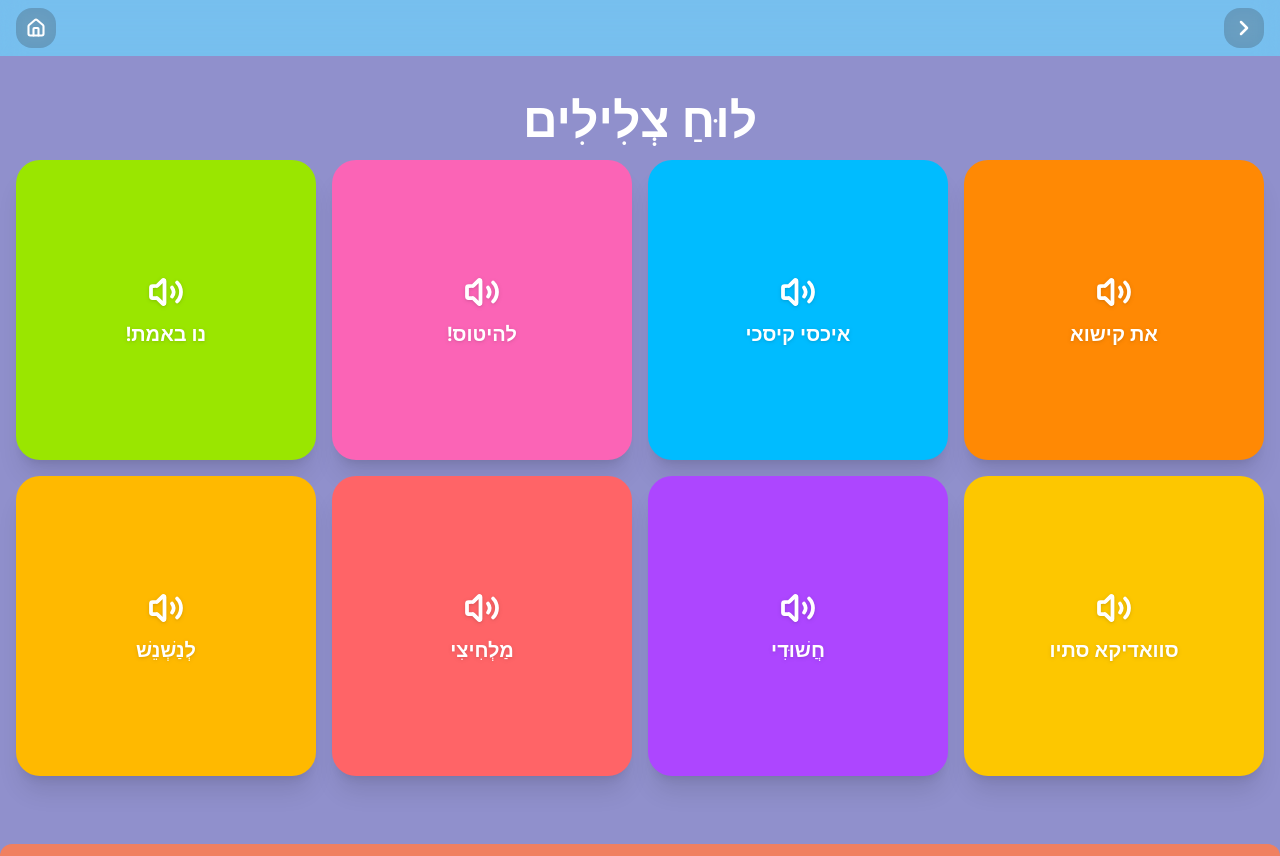
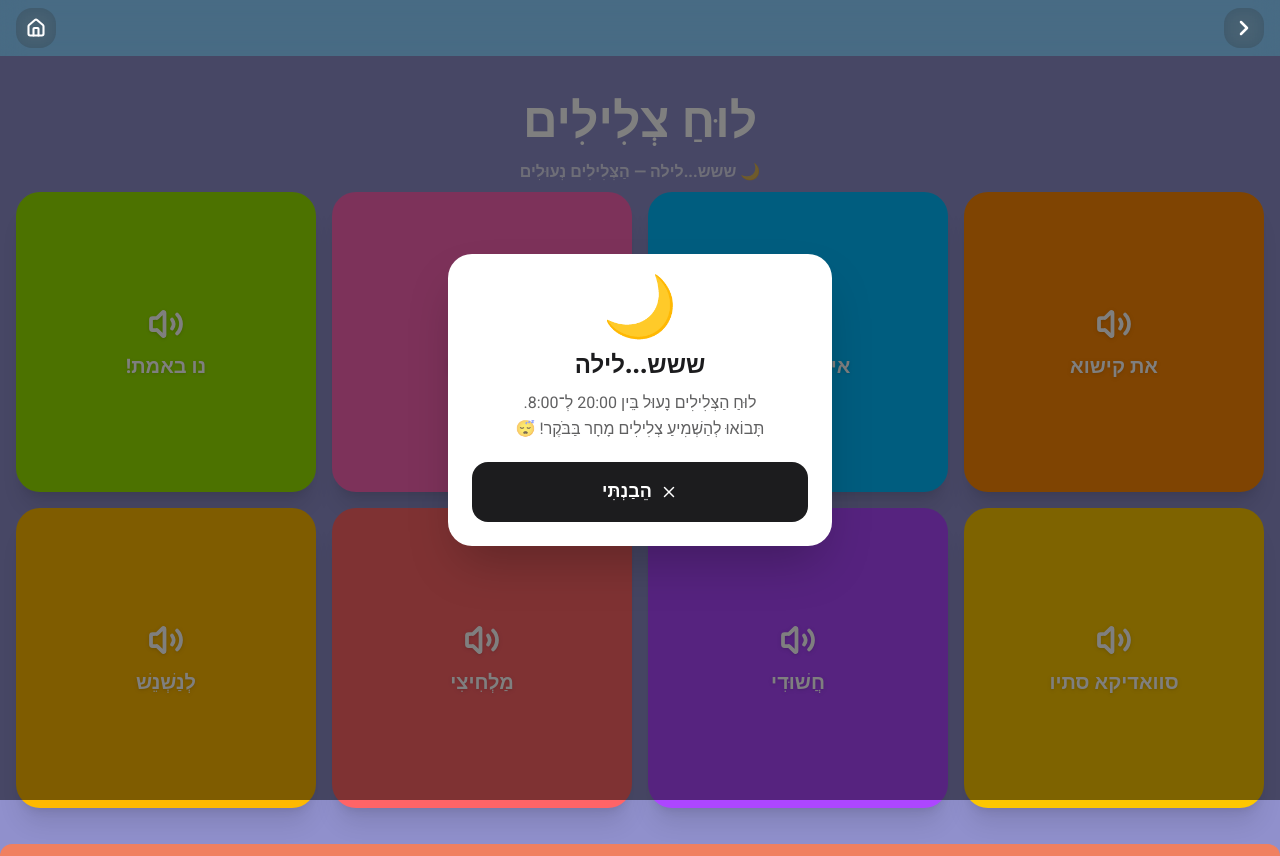
Before and after one commit to ryonatan1-afk/Hesketosfanapp, a Next.js app: page /soundboard in a window 1280 px wide. Both pictures are taken after a click on the button "את קישוא". Built offline with nearby package versions, Linux system fonts and the light colour scheme.

Commit message:
Add quiet time lock to soundboard (20:00–08:00)
- Block sound playback during quiet hours with a modal explaining the lock
- Dim buttons and show header notice during quiet time
- Modal and notice use "ששש...לילה" phrasing

Co-Authored-By: Claude Sonnet 4.6 <noreply@anthropic.com>

```diff
--- a/src/app/soundboard/page.tsx
+++ b/src/app/soundboard/page.tsx
@@ -2,7 +2,7 @@
 
 import { useRef, useState } from "react";
 import { motion, AnimatePresence } from "framer-motion";
-import { Volume2 } from "lucide-react";
+import { Volume2, X } from "lucide-react";
 import confetti from "canvas-confetti";
 import { trackEvent } from "@/lib/analytics";
 
@@ -35,11 +35,16 @@ export default function SoundboardPage() {
   const [emojiKey, setEmojiKey] = useState(0);
   const [activeEmoji, setActiveEmoji] = useState<string | null>(null);
   const [cooldowns, setCooldowns] = useState<Record<string, boolean>>({});
+  const [showQuietModal, setShowQuietModal] = useState(false);
 
   const COOLDOWN_MS = 4000;
 
+  const hour = new Date().getHours();
+  const isQuietTime = hour >= 20 || hour < 8;
+
   function playSound(file: string) {
     if (cooldowns[file]) return;
+    if (isQuietTime) { setShowQuietModal(true); return; }
 
     const audio = new Audio(`/soundboard/${file}`);
     audiosRef.current.push(audio);
@@ -82,9 +87,50 @@ export default function SoundboardPage() {
         )}
       </AnimatePresence>
 
+      {/* Quiet time modal */}
+      <AnimatePresence>
+        {showQuietModal && (
+          <>
+            <motion.div
+              key="backdrop"
+              initial={{ opacity: 0 }}
+              animate={{ opacity: 1 }}
+              exit={{ opacity: 0 }}
+              onClick={() => setShowQuietModal(false)}
+              className="fixed inset-0 bg-black/50 z-40"
+            />
+            <motion.div
+              key="modal"
+              initial={{ opacity: 0, scale: 0.92, y: 16 }}
+              animate={{ opacity: 1, scale: 1, y: 0 }}
+              exit={{ opacity: 0, scale: 0.92, y: 16 }}
+              transition={{ type: "spring", stiffness: 280, damping: 22 }}
+              className="fixed inset-x-4 top-1/2 -translate-y-1/2 bg-white rounded-3xl shadow-2xl p-6 z-50 max-w-sm mx-auto text-center"
+            >
+              <div className="text-6xl mb-3">🌙</div>
+              <h2 className="text-ink text-2xl font-black mb-2">ששש...לילה</h2>
+              <p className="text-ink/70 text-base leading-relaxed">
+                לוּחַ הַצְּלִילִים נָעוּל בֵּין 20:00 לְ־8:00.<br />
+                תָּבוֹאוּ לְהַשְׁמִיעַ צְלִילִים מָחָר בַּבֹּקֶר! 😴
+              </p>
+              <button
+                onClick={() => setShowQuietModal(false)}
+                className="mt-5 w-full bg-ink text-white font-black text-lg py-4 rounded-2xl flex items-center justify-center gap-2"
+              >
+                <X size={18} />
+                הֵבַנְתִּי
+              </button>
+            </motion.div>
+          </>
+        )}
+      </AnimatePresence>
+
       {/* Header */}
       <div className="flex flex-col items-center pt-8 pb-2 px-6 text-center">
-<h1 className="text-white text-5xl font-black leading-tight mt-1">לוּחַ צְלִילִים</h1>
+        <h1 className="text-white text-5xl font-black leading-tight mt-1">לוּחַ צְלִילִים</h1>
+        {isQuietTime && (
+          <p className="text-white/70 text-base font-bold mt-2">🌙 ששש...לילה — הַצְּלִילִים נְעוּלִים</p>
+        )}
       </div>
 
 {/* Grid */}
@@ -97,7 +143,7 @@ export default function SoundboardPage() {
             transition={{ delay: i * 0.08, type: "spring", stiffness: 260, damping: 18 }}
             whileTap={cooldowns[sound.file] ? {} : { scale: 0.9 }}
             onClick={() => playSound(sound.file)}
-            className={`${sound.bg} rounded-3xl shadow-xl aspect-square flex flex-col items-center justify-center gap-3 p-4 transition-opacity duration-300 ${cooldowns[sound.file] ? "opacity-40 cursor-not-allowed" : ""}`}
+            className={`${sound.bg} rounded-3xl shadow-xl aspect-square flex flex-col items-center justify-center gap-3 p-4 transition-opacity duration-300 ${cooldowns[sound.file] ? "opacity-40 cursor-not-allowed" : isQuietTime ? "opacity-50" : ""}`}
           >
             <Volume2 size={36} className="text-white drop-shadow" strokeWidth={2.5} />
             <span className="text-white text-xl font-bold text-center leading-tight drop-shadow">
```
